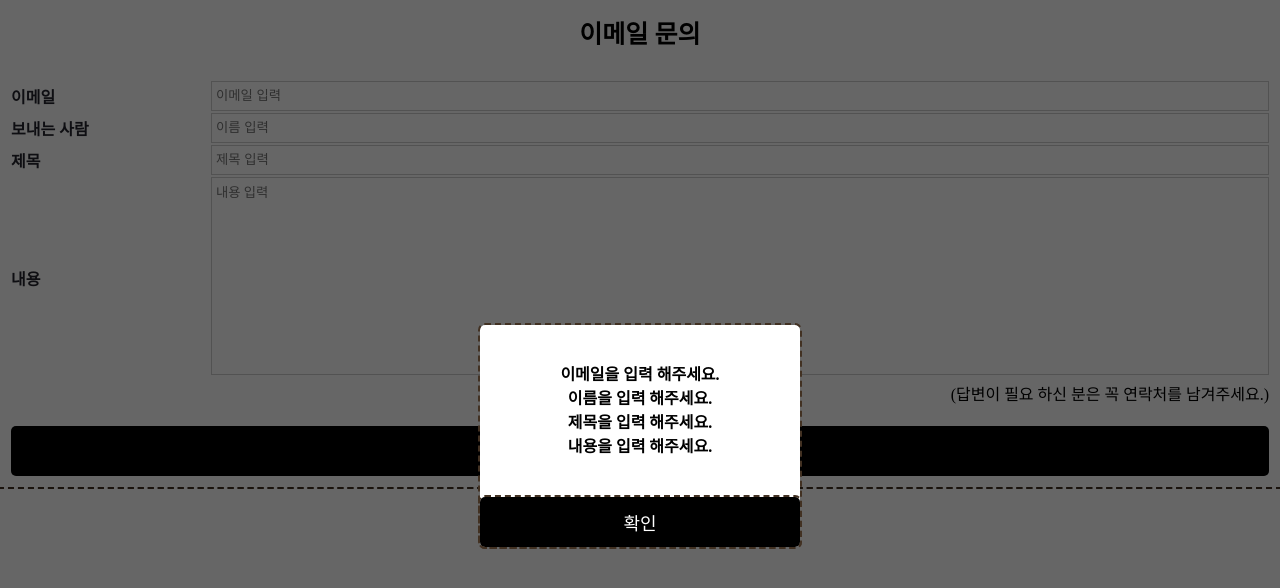
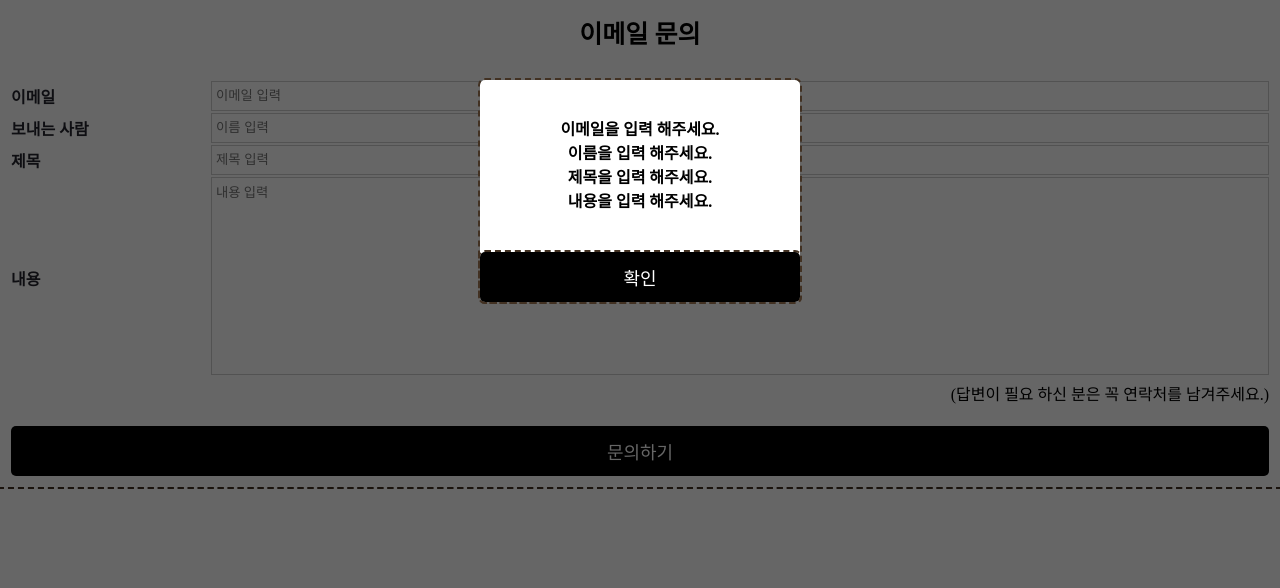
Before and after one commit to cl0cktree/clocktree.co.kr, a browser extension: page sub/email.html in a window 1280 px wide. Both pictures are taken after a click on the button "문의하기". Drawn offline with Linux system fonts and the light colour scheme; a web font is replaced by a local one.

Commit message:
20260219_01
- 수정.

```diff
--- a/css/email.css
+++ b/css/email.css
@@ -40,7 +40,7 @@ input[type=select]{appearance:none;}
 
 .dimm_filter{position:fixed;display:none;top:0;left:0;width:100%;height:100%;background:rgba(0,0,0,0.6);z-index:60;}
 .dimm_filter.on{display:block;}
-.dimm_filter .popup_content{position:relative; min-width:320px; min-height:150px; position:absolute; top:50%; left:50%; margin-top:-75px; margin-left:-160px; background:rgba(255,255,255,1); border-radius:5px; padding:20px;}
+.dimm_filter .popup_content{position:relative; min-width:320px; min-height:150px; position:absolute; top:50%; left:50%; margin-top:-25%; margin-left:-160px; background:rgba(255,255,255,1); border-radius:5px; padding:20px;}
 .dimm_filter .popup_content>p{margin-bottom:70px;text-align:center;font-size:0.8em;font-weight:600;color:#000;}
 .dimm_filter .popup_content>button{position:absolute; width:100%; height:50px; background:#000; border:0; border-radius:5px; left:0; bottom:0px; color:#fff; font-size:18px; cursor:pointer;}
 
```
